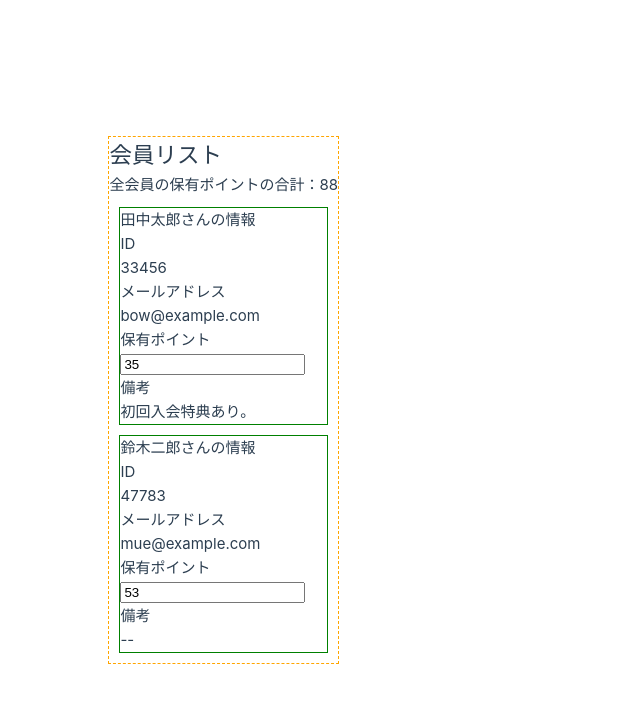
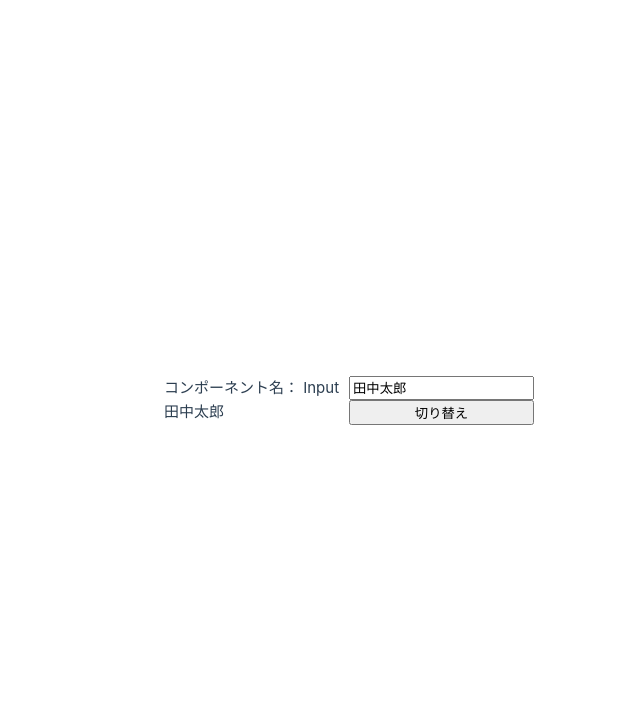
Before and after one commit to xrealizex/Vue, a Vue app: page / in a window 1280 px wide. Shown: the top 702 px of the page, without its empty margins (291-931 px from the left). Built offline with nearby package versions, Linux system fonts and the light colour scheme.

Commit message:
slot dynamic components

```diff
--- a/src/App.vue
+++ b/src/App.vue
@@ -1,16 +1,29 @@
 <script setup lang="ts">
-import { reactive, provide } from 'vue';
-import BaseSection from './components/BaseSection.vue';
-import type { Member } from './interfaces';
+import { ref } from 'vue';
+import Input from './components/Input.vue';
+import Radio from './components/Radio.vue';
+import Select from './components/Select.vue';
 
-//会員リストデータを用意
-const memberList = new Map<number, Member>();
-memberList.set(33456, {id: 33456, name: "田中太郎", email: "bow@example.com", points: 35, note: "初回入会特典あり。"});
-memberList.set(47783, {id: 47783, name: "鈴木二郎", email: "mue@example.com", points: 53});
+const currentComp = ref(Input);
+const currentCompName = ref("Input");
+const compList = [Input, Radio, Select];
+const compNameList = ["Input", "Radio", "Select"];
 
-provide("memberList", reactive(memberList));
+let currentCompIndex = 0;
+const switchComp = (): void => {
+  currentCompIndex++;
+  if (currentCompIndex >= 3) {
+    currentCompIndex = 0;
+  }
+  currentComp.value = compList[currentCompIndex];
+  currentCompName.value = compNameList[currentCompIndex];
+}
 </script>
 
 <template>
-  <BaseSection/>
+  <p>コンポーネント名： {{ currentCompName }}</p>
+  <KeepAlive>
+    <component v-bind:is="currentComp" />
+  </KeepAlive>
+  <button v-on:click="switchComp">切り替え</button>
 </template>
--- a/src/components/BaseSection.vue
+++ /dev/null
@@ -1,38 +0,0 @@
-<script setup lang="ts">
-import { computed, inject } from 'vue';
-import OneMember from './OneMember.vue';
-import type { Member } from '../interfaces';
-
-//会員リストデータを用意
-const memberList = inject("memberList") as Map<number, Member>;
-
-//会員リスト内の全会員のポイント合計の算出プロパティ
-const totalPoints = computed(
-  ():number => {
-    let total = 0;
-    for(const member of memberList.values()) {
-      total += member.points;
-    }
-    return total
-  }
-)
-</script>
-
-<template>
-  <section>
-    <h1>会員リスト</h1>
-    <p>全会員の保有ポイントの合計：{{ totalPoints }}</p>
-    <OneMember
-    v-for="id in memberList.keys()"
-    v-bind:key="id"
-    v-bind:id="id"
-    />
-  </section>
-</template>
-
-<style scoped>
-section {
-  border: orange 1px dashed;
-  margin: 10px;
-}
-</style>
--- /dev/null
+++ b/src/components/Input.vue
@@ -0,0 +1,9 @@
+<script setup lang="ts">
+import { ref } from 'vue';
+const inputNameModel = ref("田中太郎")
+</script>
+
+<template>
+  <input type="text" v-model="inputNameModel">
+  <p>{{ inputNameModel }}</p>
+</template>
--- a/src/components/OneMember.vue
+++ /dev/null
@@ -1,54 +0,0 @@
-<script setup lang="ts">
-import { computed, inject } from 'vue';
-import type { Member } from '@/interfaces';
-
-//Props型定義
-interface Props {
-  id: number;
-}
-
-const props = defineProps<Props>();
-
-const memberList = inject("memberList") as Map<number, Member>
-
-const member = computed(
-  (): Member => {
-    return memberList.get(props.id) as Member;
-  }
-);
-
-const localNote = computed(
-  (): string => {
-    let localNote = member.value.note;
-    if (localNote == undefined) {
-      localNote = "--"
-    }
-    return localNote
-  }
-);
-</script>
-
-<template>
-  <section class="box">
-    <h4>{{ member.name }}さんの情報</h4>
-    <dl>
-      <dt>ID</dt>
-      <dd>{{ id }}</dd>
-      <dt>メールアドレス</dt>
-      <dd>{{ member.email }}</dd>
-      <dt>保有ポイント</dt>
-      <dd>
-        <input type="number" v-model.number="member.points" >
-      </dd>
-      <dt>備考</dt>
-      <dd>{{ localNote }}</dd>
-    </dl>
-  </section>
-</template>
-
-<style scoped>
-.box {
-  border: green 1px solid;
-  margin: 10px;
-}
-</style>
--- /dev/null
+++ b/src/components/Radio.vue
@@ -0,0 +1,21 @@
+<script setup lang="ts">
+import { ref } from 'vue';
+const memberType = ref("1")
+</script>
+
+<template>
+  <label>
+    <input type="radio" name="memberType" value="1" v-model="memberType">
+    通常会員
+  </label>
+  <label>
+    <input type="radio" name="memberType" value="2" v-model="memberType">
+    特別会員
+  </label>
+  <label>
+    <input type="radio" name="memberType" value="3" v-model="memberType">
+    優良会員
+  </label>
+  <br>
+  <p>選択されたラジオボタン：{{ memberType }}</p>
+</template>
--- /dev/null
+++ b/src/components/Select.vue
@@ -0,0 +1,14 @@
+<script setup lang="ts">
+import { ref } from 'vue';
+const memberTypeSelect = ref("1")
+</script>
+
+<template>
+  <select v-model="memberTypeSelect">
+    <option value="1">通常会員</option>
+    <option value="2">特別会員</option>
+    <option value="3">優良会員</option>
+  </select>
+  <br>
+  <p>選択されたリスト：{{ memberTypeSelect }}</p>
+</template>
```
